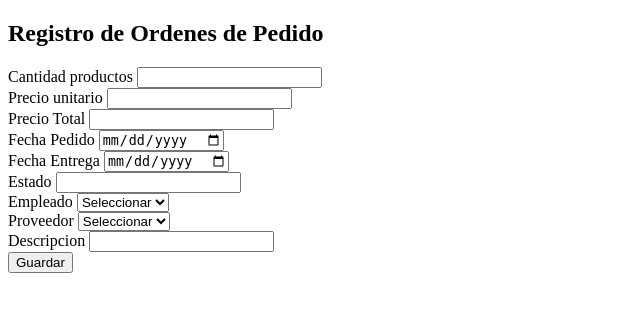
After one commit to xSteelReaper/yuyitos, a Django app: template almacen/core/templates/agregar_orden_pedido.html in a window 1280 px wide. The commit adds this page. Shown: the top 312 px of the page, without its empty margins (0-640 px from the left). Run offline with Django 3.2, Linux system fonts and the light colour scheme; the template is opened without the code that fills it, so the values that code supplies are empty.

Commit message:
Se agrega el modulo agregar orden de pedido

```diff
--- a/almacen/core/templates/agregar_empleados.html
+++ b/almacen/core/templates/agregar_empleados.html
@@ -31,7 +31,7 @@
                     <li><a href="{% url 'agregar_producto' %}">Stock</a></li>
                     <li><a href="#">Venta</a></li>
                     <li><a href="#">PagarFiado</a></li>
-                    <li><a href="#">Pedidos</a></li>
+                    <li><a href="{% url 'agregar_ordenes' %}">Pedidos</a></li>
                     <li><a href="{% url 'agregar_empleados' %}">Empleado</a></li>
                     <li><a href="#">Perfil</a></li>
 
--- /dev/null
+++ b/almacen/core/templates/agregar_orden_pedido.html
@@ -0,0 +1,66 @@
+<!DOCTYPE html>
+<html lang="en">
+<head>
+    <meta charset="UTF-8">
+    <meta http-equiv="X-UA-Compatible" content="IE=edge">
+    <meta name="viewport" content="width=device-width, initial-scale=1.0">
+    <title>Agregar Orden de Pedido</title>
+</head>
+<body>
+
+
+
+    <h2>Registro de Ordenes de Pedido</h2>
+
+    <form action="" method="post">
+        {% csrf_token %}
+
+
+        <label for="cantidad_productos">Cantidad productos</label>
+        <input type="number" name="cantidad_productos" id="cantidad_productos">
+        <br>
+        <label for="precio_unitario">Precio unitario</label>
+        <input type="number" name="precio_unitario" id="precio_unitario">
+        <br>
+        <label for="precio_total">Precio Total</label>
+        <input type="number" name="precio_total" id="precio_total">
+        <br>
+        <label for="fecha_pedido">Fecha Pedido</label>
+        <input type="date" name="fecha_pedido" id="fecha_pedido">
+        <br>
+        <label for="fecha_entrega">Fecha Entrega</label>
+        <input type="date" name="fecha_entrega" id="fecha_entrega">
+        <br>
+        <label for="estado">Estado</label>
+        <input type="number" name="estado" id="estado">
+        <br>
+        <label for="empleado">Empleado</label>
+        <select name="empleado" id="empleado">
+            <option value="">Seleccionar</option>
+            {% for e in empleados %}
+                <option value="{{ e.0 }}">{{ e.2 }}</option>
+            {% endfor %}
+        </select>
+        <br>
+        <label for="proveedor">Proveedor</label>
+        <select name="proveedor" id="proveedor">
+            <option value="">Seleccionar</option>
+            {% for p in proveedores %}
+                <option value="{{ p.0 }}">{{ p.2 }}</option>
+            {% endfor %}
+        </select>
+        <br>
+
+
+        <label for="descripcion">Descripcion</label>
+        <input type="numer" name="descripcion" id="descripcion">
+        <br>
+
+
+        <input type="submit" value="Guardar">
+
+    </form>
+
+
+</body>
+</html>
--- a/almacen/core/templates/listar_ordenes.html
+++ b/almacen/core/templates/listar_ordenes.html
@@ -14,7 +14,6 @@
             <th>Cantidad productos</th>
             <th>Precio unitario</th>
             <th>Precio total</th>
-
             <th>Fecha pedido</th>
             <th>Fecha entrega</th>
             <th>Estado</th>
--- a/almacen/core/urls.py
+++ b/almacen/core/urls.py
@@ -8,5 +8,6 @@ urlpatterns = [
     path('agregarEmpleado', agregarempleados, name= 'agregar_empleados'),
     path('listarProveedores', proveedores, name= 'listar_proveedores'),
 
-    path('listarorden', ordenes, name='listar_ordenes')
+    path('listarorden', ordenes, name='listar_ordenes'),
+    path('agregarOrden', agregar_ordenes, name='agregar_ordenes')
 ]
```
Also changed, not shown: almacen/core/procedimiento listar producto.sql (+41 -1 lines), almacen/core/views.py (+39 -0 lines).
